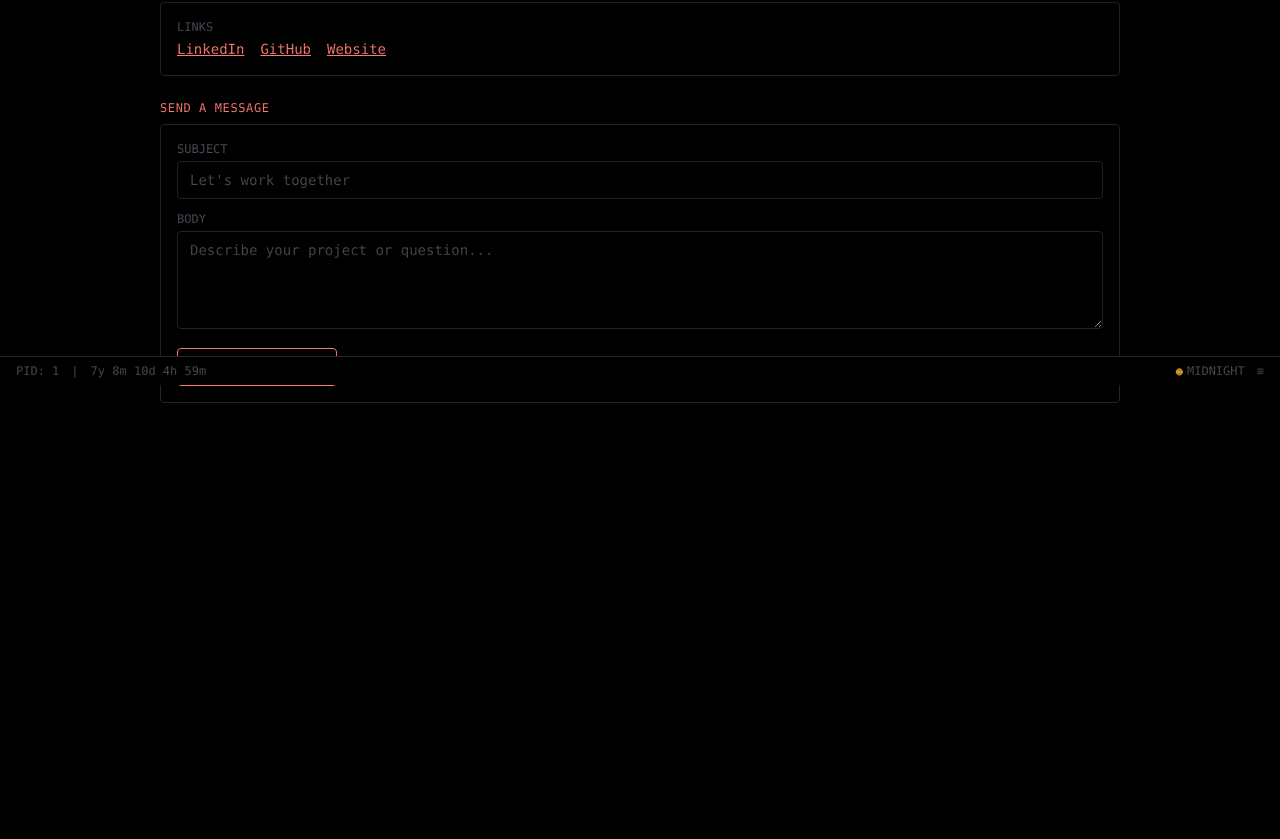
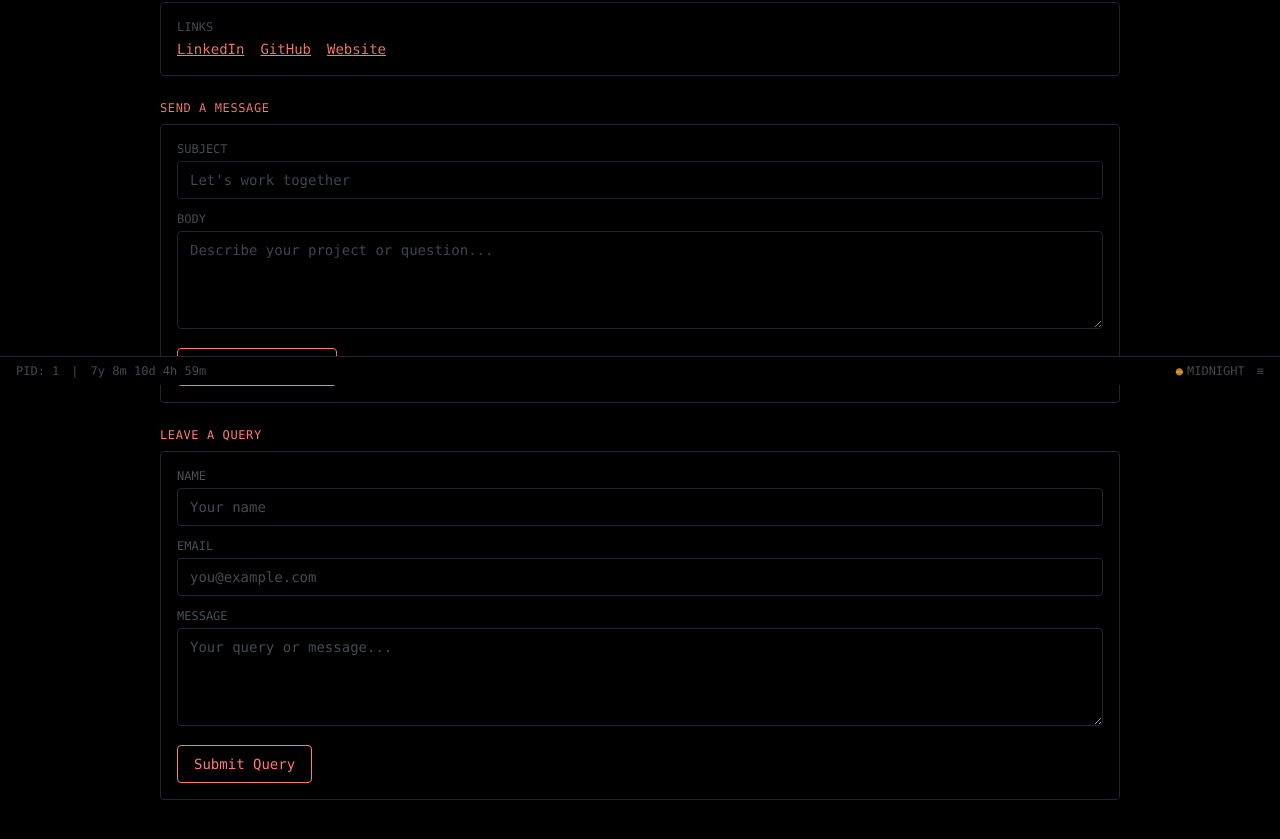
Before and after one commit to knee-tesh/initesh, a Next.js app: page /contact in a window 1280 px wide. Shown: the part 415-1254 px from the top of the page. Before the commit the page ends 879 px from the top, so only its background shows below. Built offline with nearby package versions, Linux system fonts and the light colour scheme.

Commit message:
feat: add guestbook form to contact page

```diff
--- a/src/app/(terminal)/contact/page.tsx
+++ b/src/app/(terminal)/contact/page.tsx
@@ -1,4 +1,5 @@
 import ProcessCard from "@/components/process-card";
+import GuestbookForm from "@/components/guestbook-form";
 import contact from "@/data/contact.json";
 
 export default function ContactPage() {
@@ -127,6 +128,15 @@ export default function ContactPage() {
           </form>
         </div>
       </section>
+
+      <section>
+        <h2 className="text-xs uppercase tracking-wider mb-2" style={{ color: 'var(--accent)' }}>
+          Leave a Query
+        </h2>
+        <div className="process-card p-4 rounded-sm">
+          <GuestbookForm />
+        </div>
+      </section>
     </div>
   );
 }
--- /dev/null
+++ b/src/components/guestbook-form.tsx
@@ -0,0 +1,114 @@
+'use client';
+
+import { useState } from 'react';
+
+export default function GuestbookForm() {
+  const [status, setStatus] = useState<'idle' | 'submitting' | 'success' | 'error'>('idle');
+  const [errorMsg, setErrorMsg] = useState('');
+
+  async function handleSubmit(e: React.FormEvent<HTMLFormElement>) {
+    e.preventDefault();
+    setStatus('submitting');
+    setErrorMsg('');
+
+    const form = new FormData(e.currentTarget);
+    const data = {
+      name: form.get('name'),
+      email: form.get('email'),
+      message: form.get('message'),
+    };
+
+    try {
+      const res = await fetch('/api/queries', {
+        method: 'POST',
+        headers: { 'Content-Type': 'application/json' },
+        body: JSON.stringify(data),
+      });
+
+      if (res.ok) {
+        setStatus('success');
+        (e.target as HTMLFormElement).reset();
+      } else {
+        const body = await res.json();
+        setErrorMsg(body.error ?? 'Something went wrong');
+        setStatus('error');
+      }
+    } catch {
+      setErrorMsg('Network error — please try again');
+      setStatus('error');
+    }
+  }
+
+  if (status === 'success') {
+    return (
+      <div className="process-card p-4 rounded-sm">
+        <p className="text-sm" style={{ color: 'var(--accent)' }}>
+          [✓] Query logged. Response expected within 48 hours.
+        </p>
+      </div>
+    );
+  }
+
+  return (
+    <form onSubmit={handleSubmit} className="space-y-3">
+      <div>
+        <label className="text-xs block mb-1" style={{ color: 'var(--muted)' }} htmlFor="gb-name">
+          NAME
+        </label>
+        <input
+          type="text"
+          id="gb-name"
+          name="name"
+          required
+          minLength={2}
+          maxLength={100}
+          className="keyboard-nav w-full border px-3 py-2 text-sm rounded-sm bg-transparent"
+          style={{ borderColor: 'var(--border)', color: 'var(--fg)' }}
+          placeholder="Your name"
+        />
+      </div>
+      <div>
+        <label className="text-xs block mb-1" style={{ color: 'var(--muted)' }} htmlFor="gb-email">
+          EMAIL
+        </label>
+        <input
+          type="email"
+          id="gb-email"
+          name="email"
+          required
+          className="keyboard-nav w-full border px-3 py-2 text-sm rounded-sm bg-transparent"
+          style={{ borderColor: 'var(--border)', color: 'var(--fg)' }}
+          placeholder="you@example.com"
+        />
+      </div>
+      <div>
+        <label className="text-xs block mb-1" style={{ color: 'var(--muted)' }} htmlFor="gb-message">
+          MESSAGE
+        </label>
+        <textarea
+          id="gb-message"
+          name="message"
+          rows={4}
+          required
+          minLength={10}
+          maxLength={1000}
+          className="keyboard-nav w-full border px-3 py-2 text-sm rounded-sm bg-transparent resize-y"
+          style={{ borderColor: 'var(--border)', color: 'var(--fg)' }}
+          placeholder="Your query or message..."
+        />
+      </div>
+      {status === 'error' && (
+        <p className="text-xs" style={{ color: '#ef4444' }}>
+          {errorMsg}
+        </p>
+      )}
+      <button
+        type="submit"
+        disabled={status === 'submitting'}
+        className="keyboard-nav btn-accent px-4 py-2 text-sm rounded-sm disabled:opacity-50"
+      >
+        {status === 'submitting' ? 'Sending...' : 'Submit Query'}
+      </button>
+    </form>
+  );
+}
```
